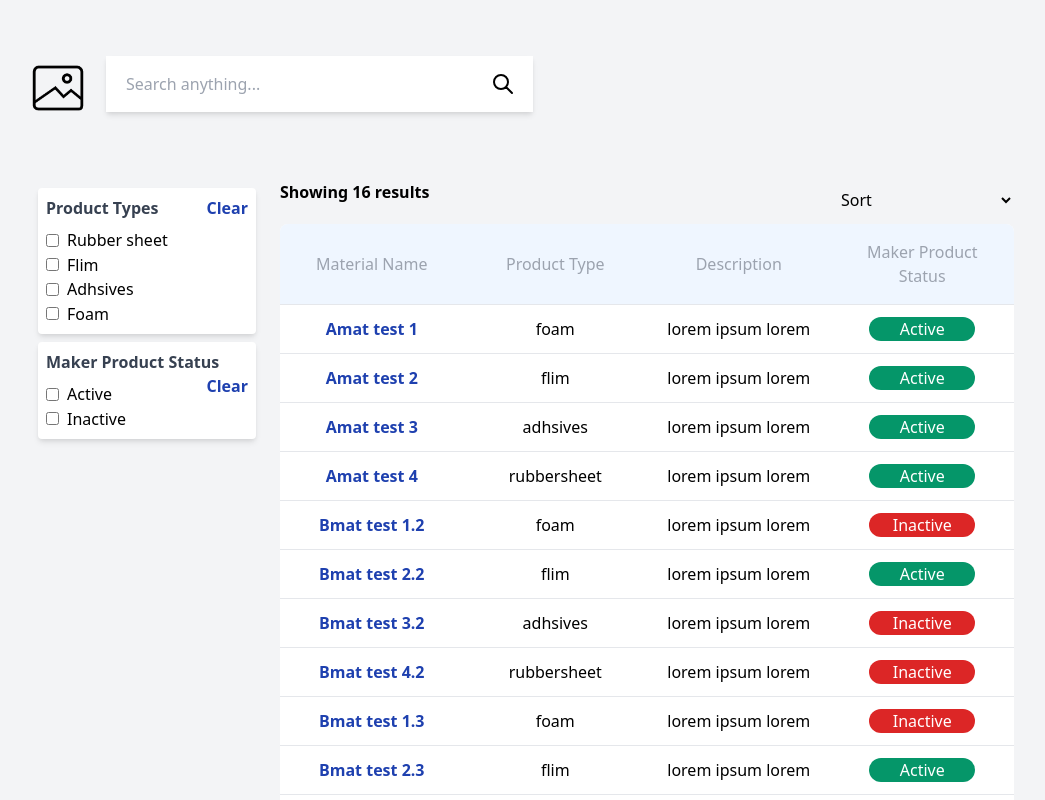
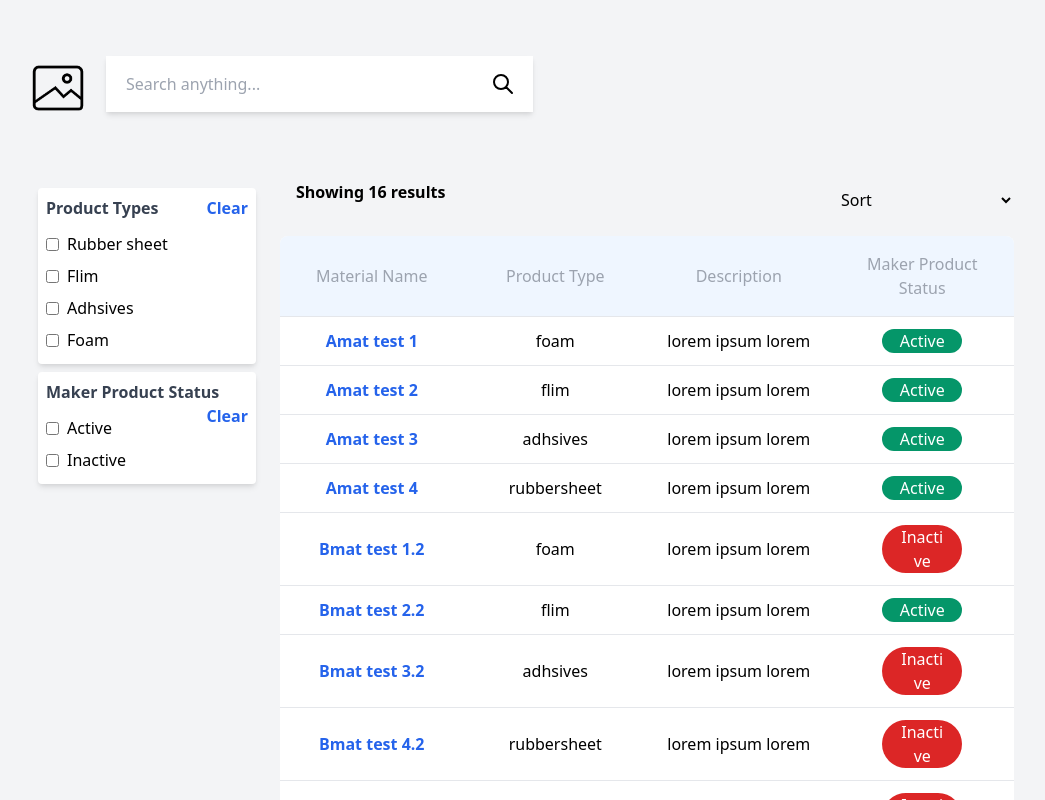
Before and after one commit to aravindr-optisol/searchapp, a React (Create React App) app: page / in a window 1280 px wide. Both pictures are taken after a click on the button 620 px from the left and 84 px from the top of the page. Shown: the top 800 px of the page, without its empty margins (118-1163 px from the left). Built offline with nearby package versions, Linux system fonts and the light colour scheme.

Commit message:
updated styles

```diff
--- a/src/assets/css/index.css
+++ b/src/assets/css/index.css
@@ -6,10 +6,10 @@
   @apply pl-3 text-3xl mx-3 my-5 font-bold
 }
 .ProductCard{
-  @apply text-gray-700 text-blue-800 font-bold bg-white shadow-lg flex justify-center items-center px-4 py-2 cursor-pointer
+  @apply text-gray-700 text-blue-600 font-bold bg-white shadow-lg flex justify-center items-center px-4 py-2 cursor-pointer
 }
 .clear-font{
-  @apply float-right cursor-pointer text-blue-800 font-semibold
+  @apply float-right cursor-pointer text-blue-600 font-semibold
 }
 .HomeGrid{
   @apply grid grid-cols-5 sm:grid-cols-1 py-4 px-6 gap-4 justify-items-stretch h-48
@@ -57,15 +57,17 @@
 .tabel-header {
   @apply w-3/12 text-gray-400 bg-blue-50 border-b p-4;
 }
-
+.checkboxStyle{
+  @apply inline-flex items-center py-1
+}
 .table-data {
   @apply w-3/12 text-center break-words p-3 border-b;
 }
 .manuf-active {
-  @apply bg-green-600 text-white rounded-full py-0 px-4 w-8/12 block mx-auto cursor-default;
+  @apply bg-green-600 text-white rounded-full py-0 px-4 w-6/12 block mx-auto cursor-default;
 }
 .manuf-inactive {
-    @apply bg-red-600 text-white rounded-full py-0 px-4 w-8/12 block mx-auto cursor-default;
+    @apply bg-red-600 text-white rounded-full py-0 px-4 w-6/12 block mx-auto cursor-default;
   }
   .PaginationUl{
     @apply text-center bg-white p-3
@@ -80,5 +82,5 @@
     @apply float-right
   }
   .PaginationUl .selected{
-    @apply text-blue-800 border-b-2 border-blue-800
+    @apply text-blue-600 border-b-2 border-blue-600
   }
--- a/src/components/Result/Result.js
+++ b/src/components/Result/Result.js
@@ -105,7 +105,7 @@ const Result = (props) => {
                                 </div>
                                 <div className="mt-2">
                                     <div>
-                                        <label className="inline-flex items-center">
+                                        <label className="checkboxStyle">
                                             <input type="checkbox" className="form-checkbox" value="rubbersheet"
                                                 checked={checkInArray(productTypeArray, "rubbersheet")}
                                                 onChange={(event) => {
@@ -116,7 +116,7 @@ const Result = (props) => {
                                         </label>
                                     </div>
                                     <div>
-                                        <label className="inline-flex items-center">
+                                        <label className="checkboxStyle">
                                             <input type="checkbox" className="form-checkbox" value="flim"
                                                 checked={checkInArray(productTypeArray, "flim")}
                                                 onChange={(event) => {
@@ -127,7 +127,7 @@ const Result = (props) => {
                                         </label>
                                     </div>
                                     <div>
-                                        <label className="inline-flex items-center">
+                                        <label className="checkboxStyle">
                                             <input type="checkbox" className="form-checkbox" value="adhsives"
                                                 checked={checkInArray(productTypeArray, "adhsives")}
                                                 onChange={(event) => {
@@ -138,7 +138,7 @@ const Result = (props) => {
                                         </label>
                                     </div>
                                     <div>
-                                        <label className="inline-flex items-center">
+                                        <label className="checkboxStyle">
                                             <input type="checkbox" className="form-checkbox" value="foam"
                                                 checked={checkInArray(productTypeArray, "foam")}
                                                 onChange={(event) => {
@@ -161,7 +161,7 @@ const Result = (props) => {
                                 </div>
                                 <div className="mt-2">
                                     <div>
-                                        <label className="inline-flex items-center">
+                                        <label className="checkboxStyle">
                                             <input type="checkbox" className="form-checkbox" value="Active"
                                                 checked={checkInArray(productStatus, "Active")}
                                                 onChange={(event) => {
@@ -172,7 +172,7 @@ const Result = (props) => {
                                         </label>
                                     </div>
                                     <div>
-                                        <label className="inline-flex items-center">
+                                        <label className="checkboxStyle">
                                             <input type="checkbox" className="form-checkbox" value="Inactive"
                                                 checked={checkInArray(productStatus, "Inactive")}
                                                 onChange={(event) => {
@@ -193,9 +193,9 @@ const Result = (props) => {
                     <div className="w-9/12 sm:w-full h-10 inline-block p-2 inline-block">
                         {/* right side */}
                         {/* result count start */}
-                        <span className="font-bold"> Showing {props.Inventory.totEntry} results </span>
+                        <span className="font-bold py-2 px-4"> Showing {props.Inventory.totEntry} results </span>
                         <div className="float-right">
-                            <select className="py-2 px-4 bg-gray-100 w-auto outline-none" name="sortlist" onChange={handleSortMenu}>
+                            <select className="py-2 px-4 bg-gray-100 w-auto outline-none mb-4" name="sortlist" onChange={handleSortMenu}>
                                 <option className="bg-white" value="">Sort</option>
                                 <option value="mnaz">Material Name A-Z </option>
                                 <option value="mnza">Material Name Z-A </option>
@@ -229,7 +229,7 @@ const Result = (props) => {
                                         let { materialName, productType, description, makerStatus } = data
                                         return (
                                             <tr key={key}>
-                                                <td className="table-data font-bold text-blue-800">{materialName}</td>
+                                                <td className="table-data font-bold text-blue-600">{materialName}</td>
                                                 <td className="table-data font-light">{productType}</td>
                                                 <td className="table-data font-light">{description}</td>
                                                 <td className="table-data font-light">
```
